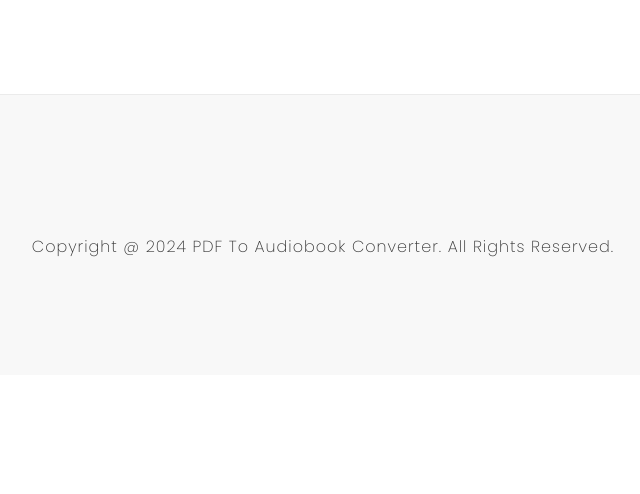
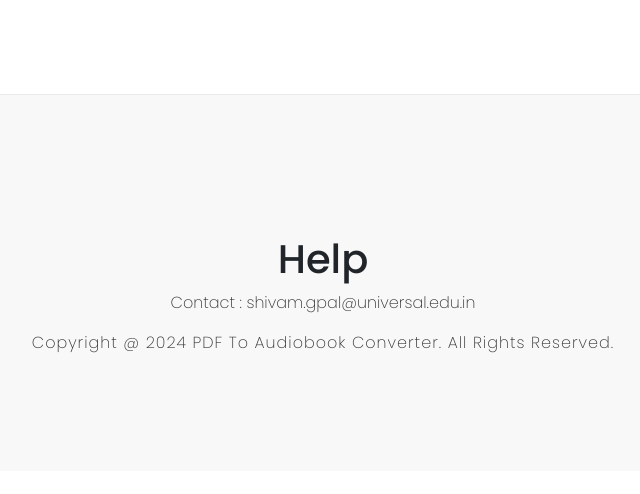
Before and after one commit to Shivam-Gamer/PDFTOAUDIOBOOK, a Flask app: page /detect in a window 1280 px wide. Shown: the part 706-1200 px from the top of the page, without its empty margins (317-957 px from the left). Run offline with Flask 3, Linux system fonts and the light colour scheme; some libraries are stand-ins or nearby versions.

Commit message:
Update base.html

```diff
--- a/templates/base.html
+++ b/templates/base.html
@@ -43,6 +43,8 @@
 <li><a href="#post">Post</a></li>
 <li><a href="#contact">Contact</a></li> -->
     </ul>
+        <h1>Help</h1>
+    <p>Contact : shivam.gpal@universal.edu.in</p>
     <p class="copyrightText">Copyright @ 2024 PDF To Audiobook Converter. All Rights Reserved.</p>
 </footer>
 
```
